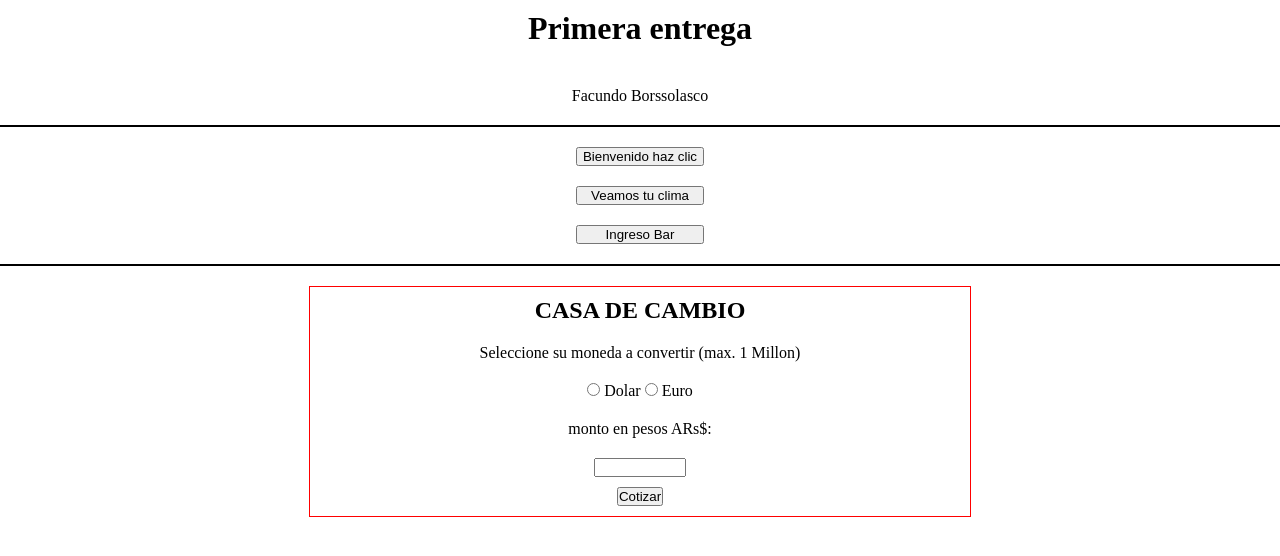
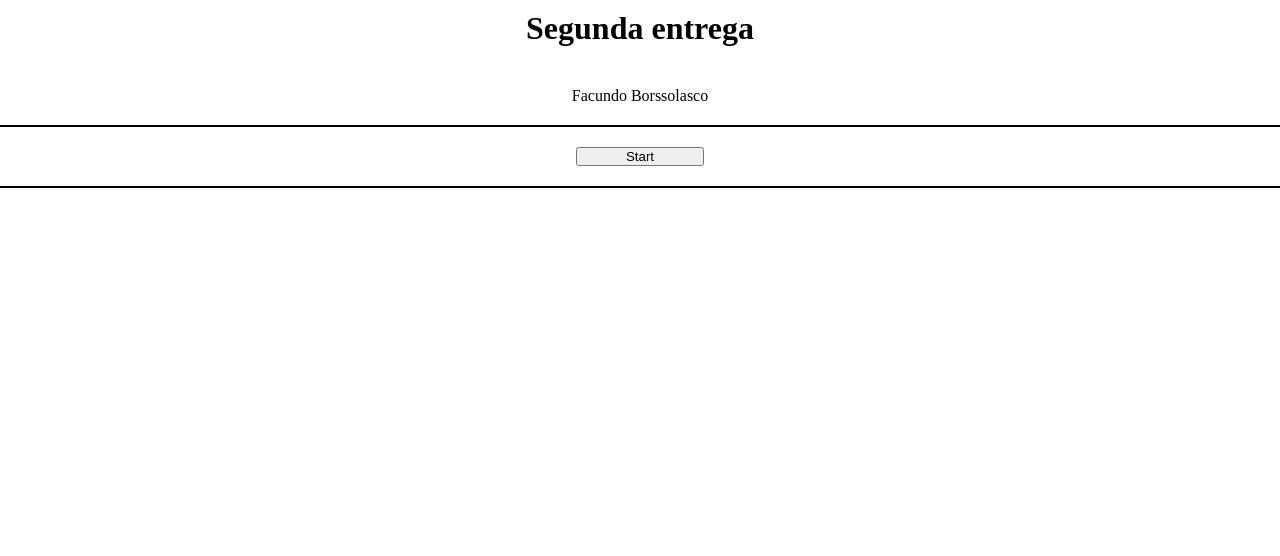
Before and after one commit to FacuBor/JS-CoderHouse, a plain HTML site: page index.html in a window 1280 px wide. Drawn offline with Linux system fonts and the light colour scheme.

Commit message:
segunda entrega

```diff
--- a/css/style.css
+++ b/css/style.css
@@ -28,25 +28,8 @@ p{
     border: 1px #000 solid;
     margin-bottom: 20px;
 }
-.main {
-    display: flex;
-    flex-direction: column;
-    align-items: center;
-    width: 100%;
-}
-.form{
-    display: flex;
-    flex-direction: column;
-    justify-content: center;
-    align-items: center;
-    border: solid 1px red;
-    width: 50%;
-    padding: 10px;
-}
+
 button {
     width: 10%;
     margin-bottom: 20px;
 }
-.botorCotizar {
-    margin-top: 10px;
-}
--- a/index.html
+++ b/index.html
@@ -8,28 +8,12 @@
     <title>Java Script</title>
 </head>
 <body>
-    <h1>Primera entrega</h1>
+    <h1>Segunda entrega</h1>
     <p>Facundo Borssolasco</p>
     <div class="linea"></div>
-    <div class="main">
-        <button onclick="Ingreso ()" class="">Bienvenido haz clic</button>
-        <button onclick="clima ()" class="">Veamos tu clima</button>
-        <button onclick="ingresoBar ()" class="">Ingreso Bar</button>
-    </div>
+    <button type="button" id="btn" onclick="start ()">Start</button>
     <div class="linea"></div>
-    <!-- casa de cambio -->
-
-    <form class="form" action="">
-        <h2>CASA DE CAMBIO</h2>
-        <P>Seleccione su moneda a convertir (max. 1 Millon)</P>
-        <div>
-            <input type="radio" name="cambio" id="uno">   Dolar
-            <input type="radio" name="cambio" id="dos">   Euro
-        </div>
-        <p>monto en pesos ARs$:</p>
-        <input type="number" id="valor" min="1" max="1000000" required>
-        <input type="button" class="botorCotizar" value="Cotizar" onclick="casaCambio()">
-    </form>
+    <div id="divTotal"></div>
 
     <script src="./script/script.js"></script>
 </body>
--- a/script/script.js
+++ b/script/script.js
@@ -1,95 +1,79 @@
-// bienvenido
-function Ingreso (){
-    const year = 2023;
-    let nameUser = prompt ("Escriba su nombre");
-        while (nameUser == ""){
-            alert ("Campo vacio, escriba su nombre por favor.");
-            nameUser = prompt ("Escriba su nombre");
-        };
-    let surname = prompt ("Escriba su apellido");
-        while (surname == ""){
-            alert ("Campo vacio, escriba su apellido por favor.");
-            surname = prompt ("Escriba su apellido");
-        };
-    let dateOfBirth = parseInt(prompt ("Año de nacimiento"));
-        while (isNaN (dateOfBirth)){
-            alert ("Ingresaste un valor no numerico, por favor corrija");
-            dateOfBirth = parseInt(prompt ("Año de nacimiento"))
-        };
-    let age = year - dateOfBirth;
-    let userData = `Hola ${nameUser} ${surname}, segun mis calculos tenes ${age} años`;
-    alert (userData);
-    alert ("Hasta luego!")
-}
 
 
-// clima
-function clima (){
-    let clima = prompt ("Como esta el clima en tu ciudad (Caluroso, Lluvioso, Frio)");
-        while (clima == "") {
-            alert ("Campo vacio");
-            clima = prompt ("Como esta el clima en tu ciudad (Caluroso, Lluvioso, Frio)")
-        };
-        switch (clima) {
-            case "caluroso": {
-                alert ("Mantente Hidratado!")
-                break;
-            }
-            case "lluvioso":{
-                alert ("Si salis, lleva paraguas!")
-                break;
-                }
-            case "frio": {
-                alert ("mantente abrigado, tomando algo caliente!")
-                break;
-                }
-            default :{
-                alert ("Dato erroneo, Mire por la ventana, y vea su clima")
-                }
-            alert ('Good luck!')
-            }
-}
+function  start () {
+    const productos = [
+        {nombre:"Coca Cola" , precio:500 },
+        {nombre:"Sprite" , precio:480},
+        {nombre:"Fanta", precio:480},
+        {nombre:"Pasos de los toros" , precio:450},
+        {nombre:"Pepsi" , precio:450},
+        {nombre:"Agua mineral" , precio:300},
+    ];
+    console.log (productos);
+    let carroDeCompras = [];
 
 
+    alert ("Bienvenido")
+    let compra = prompt ("Desea realizar una compra... (si - no)");
+        while(compra != "si" && compra != "no"){
+            alert ("Dato erroneo, ingrese nuevamente... (si - no)")
+            compra = prompt ("Desea realizar una compra... (si - no)")
+        }
+        if(compra == "si"){
+            alert("Eliga su bebida...");
+            let todoLosProductos = productos.map((productos)=> productos.nombre + " " +"$"+ productos.precio);
+            alert(todoLosProductos.join(" - "));
+            }
+            else if (compra == "no"){
+            alert("gracias por pasar, hasta pronto!")
+        }
+    while (compra != "no"){
+        let producto = prompt ("Nombre del producto... (Coca cola, Sprite, Fanta, Pasos de los toros, Pepsi, Agua mineral ")
+        let precio = 0
 
-// ingreso bar
-function ingresoBar () {
-    let edad = parseInt (prompt("ingrese su edad"))
-        while (isNaN (edad)){
-            alert ("Por favor ingrese numeros");
-            edad = parseInt (prompt("ingrese su edad"))
+        if(producto == "coca cola" || producto == "sprite" || producto == "fanta" || producto == "pasos de los toros" || producto == "pepsi" || producto == "agua mineral"){
+            switch (producto) {
+                case "Coca cola", "coca cola":
+                    precio = 500;
+                    break;
+                case "Sprite", "sprite":
+                    precio = 480;
+                    break;
+                case  "Fanta", "fanta":
+                    precio = 480;
+                    break;
+                case "Pasos de los toros", "pasos de los toros":
+                    precio = 450;
+                    break;
+                case "Pepsi", "pepsi":
+                    precio = 450;
+                    break;
+                case "Agua mineral", "agua mineral":
+                    precio = 300;
+                    break;
+                default :
+                    alert ("Dato erróneo")
             }
-        if (edad <21){
-            alert ("Usted no cumple con el rango de edad");
-            alert ("Eres muy pequenio");
-            }
-        else if (edad <=30){
-            alert ("Cumple con el rango de edad, puede ingresar");
-            alert ("Bienvenido");
-            }
-        else  {
-            alert ("usted sobrepasa el rango de edad")
-            alert ("Good luck!")
-        };
-}
+            let unidades = parseInt(prompt("cuantas unidades queres llevar?"))
+            carroDeCompras.push({producto, unidades, precio})
+            console.log(carroDeCompras)
+        }
+        else {
+            alert("Dato erróneo")
+        }
+        compra = prompt("Desea seguir comprando? si o no")
+        while(compra == "no"){
+            alert("gracias por la compra")
+            carroDeCompras.forEach((carroTotal) =>{
+                console.log(`Producto: ${carroTotal.producto}, Unidades: ${carroTotal.unidades}, Total a pagar por producto es: ${carroTotal.unidades * carroTotal.precio}`)
+            })
+            break;
+        }
+    }
+    const total = carroDeCompras.reduce((acumulador, el)=> acumulador + el.precio * el.unidades, 0)
+
+    console.log(`Su total a pagar es: ${total}`)
+    document.getElementById ('divTotal').innerHTML = `Su total a pagar es: $${total} pesos.`;
 
 
-
-// casa de cambio
-function casaCambio() {
-    let values = parseInt (document.getElementById("valor").value)
-    let result = 0;
-    let dolar = 380;
-    let euro = 404;
-        if (document.getElementById ("uno").checked){
-            result = values / dolar;
-            alert ("Su cambio es US$ "+result);
-        }
-        else if (document.getElementById("dos").checked){
-            result = values / euro;
-            alert ("Su cambio es EUR€ "+result);
-        }
-        else {
-            alert ('Seleccione la moneda e ingrese un monto')
-        };
 }
```
